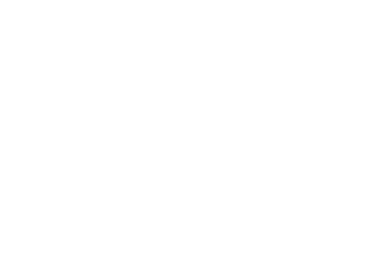
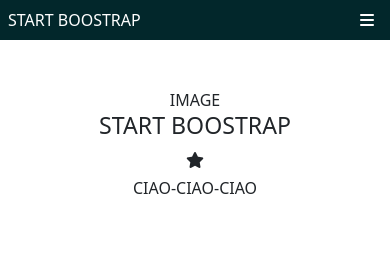
Before and after one commit to orlandomanfredini/html-css-bootstrap-freelancer, a plain HTML site: page index.html in a window 390 px wide. Drawn offline with nearby package versions, Linux system fonts and the light colour scheme.

Commit message:
ADD:responsive header

```diff
--- a/css/style.css
+++ b/css/style.css
@@ -0,0 +1,10 @@
+/* boostrap mobile-first */
+
+/* HEADER */
+
+header{
+    background-color: rgb(2, 39, 43);
+    color: white;
+}
+
+/* HERO */
--- a/index.html
+++ b/index.html
@@ -6,10 +6,48 @@
     <meta name="viewport" content="width=device-width, initial-scale=1">
     <title>Bootstrap demo</title>
     <link href="https://cdn.jsdelivr.net/npm/bootstrap@5.2.3/dist/css/bootstrap.min.css" rel="stylesheet" integrity="sha384-rbsA2VBKQhggwzxH7pPCaAqO46MgnOM80zW1RWuH61DGLwZJEdK2Kadq2F9CUG65" crossorigin="anonymous">
+    <script src="https://kit.fontawesome.com/aa1661fd5d.js" crossorigin="anonymous"></script>
   </head>
   <body>
-    <header></header> <!--header-->
-    <section></section> <!--hero-->
+    <header class="p-1"> <!--header-->
+        <div class="container">
+            <div class="row justify-content-between align-items-center">
+                <div class="logo-title w-auto p-1">
+                    START BOOSTRAP
+                </div>
+                <ul class="list-inline d-flex w-auto m-0 p-1">
+                    <li class="list-inline-item d-flex d-sm-none">
+                        <i class="fa-solid fa-bars"></i>
+                    </li>
+                    <li class="list-inline-item d-none d-sm-flex">link</li>
+                    <li class="list-inline-item d-none d-sm-flex">link</li>
+                    <li class="list-inline-item d-none d-sm-flex">link</li>
+                </ul>
+            </div>
+        </div>
+    </header>
+    <section class="pt-5 pb-5 hero"> <!--hero-->
+        <div class="container-sm">
+            <div class="row d-flex flex-column text-center">
+                <div class="w-auto">
+                    IMAGE
+                </div>
+                <div class="h3 w-auto">
+                    START BOOSTRAP
+                </div>
+                <div class="w-auto">
+                    <i class="fa-solid fa-star"></i>
+                </div>
+                <ul class="list-inline d-flex justify-content-center w-auto m-0 p-1">
+                    <li class="list-inline-item m-0">CIAO</li>
+                    <span>-</span>
+                    <li class="list-inline-item m-0">CIAO</li>
+                    <span>-</span>
+                    <li class="list-inline-item m-0">CIAO</li>
+                </ul>
+            </div>
+        </div>
+    </section>
     <section></section> <!--portfolio-->
     <section></section>  <!--about-->
     <section></section> <!--contact-->
```
